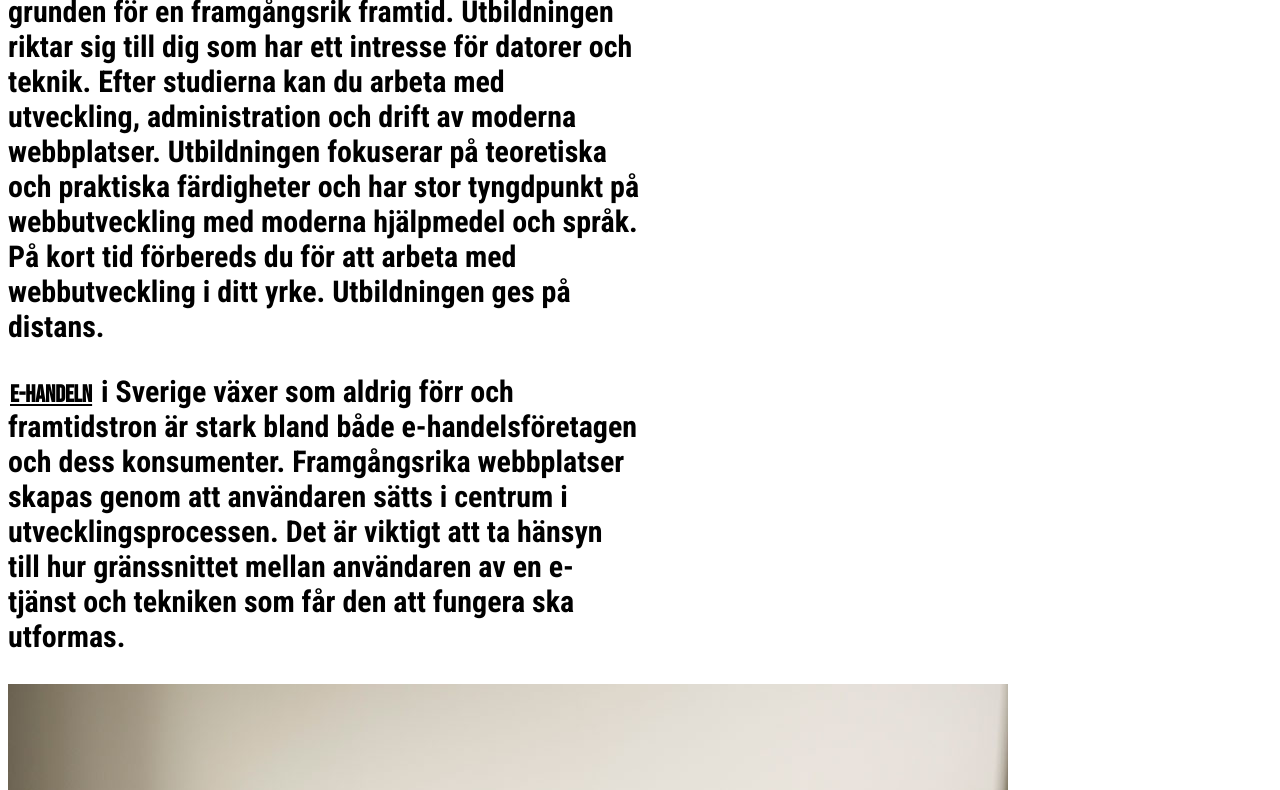
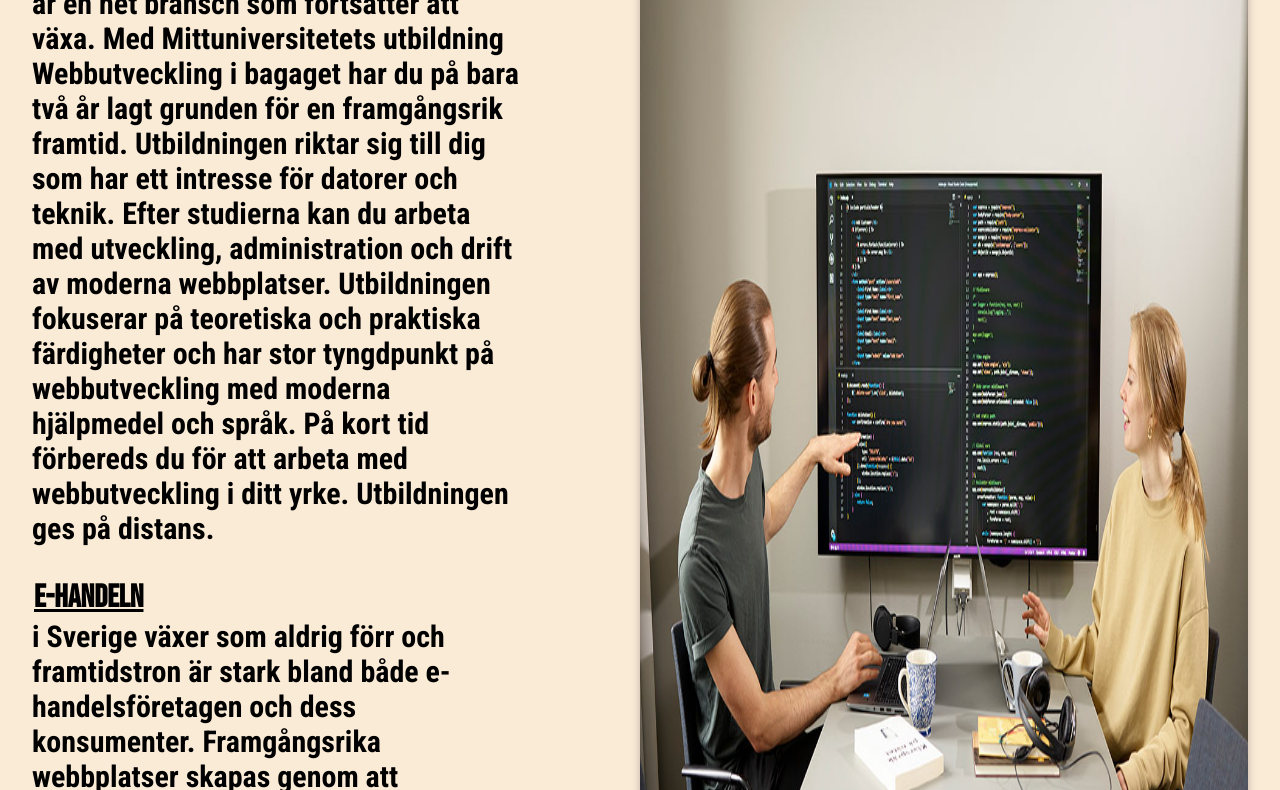
Before and after one commit to FalkenQ/Webbanvandbarhet-lab2, a plain HTML site: page index.html in a window 1280 px wide. Shown: the part 491-1281 px from the top of the page. Drawn offline with nearby package versions, Linux system fonts and the light colour scheme; a web font is replaced by a local one.

Commit message:
Påbörjade clean up för styling av dekstop versionen.

```diff
--- a/styles.css
+++ b/styles.css
@@ -39,7 +39,7 @@ header {
 .navbar ul {
     display: flex;
     flex-direction: row;
-    gap: 50px;
+    gap: 100px;
     font-size: 30px;
 }
 
@@ -76,7 +76,7 @@ p {
 }
 
 /* Body */
-/*
+
 body {
     margin: 0;
 }
@@ -87,28 +87,38 @@ body {
     flex-wrap: wrap;
 }
 
+/* Intro container */
 .intro-container {
     width: 100%;
     display: flex;
     flex-direction: row;
     background-color: antiquewhite;
-    padding: 10px;
+    padding: 2rem;
+    filter: drop-shadow(0px 4px 4px rgba(0, 0, 0, 0.25));
 }
 
 .intro {
     display: flex;
     flex-direction: column;
-    width: 60%;
-    padding-right: 2rem;
+    width: 90%;
+}
+
+.intro .first-word {
+    font-size: 2rem;
 }
 
 #education-image {
-    width: 900px;
+    width: 50%;
     height: auto;
     border-radius: 5px;
     padding-left: 4rem;
     filter: drop-shadow(0px 4px 4px rgba(0, 0, 0, 0.25));
-}*/
+}
+
+/* Education container */
+.education-container {
+    padding: 1rem;
+}
 
 @media (max-width: 768px) {
 
```
